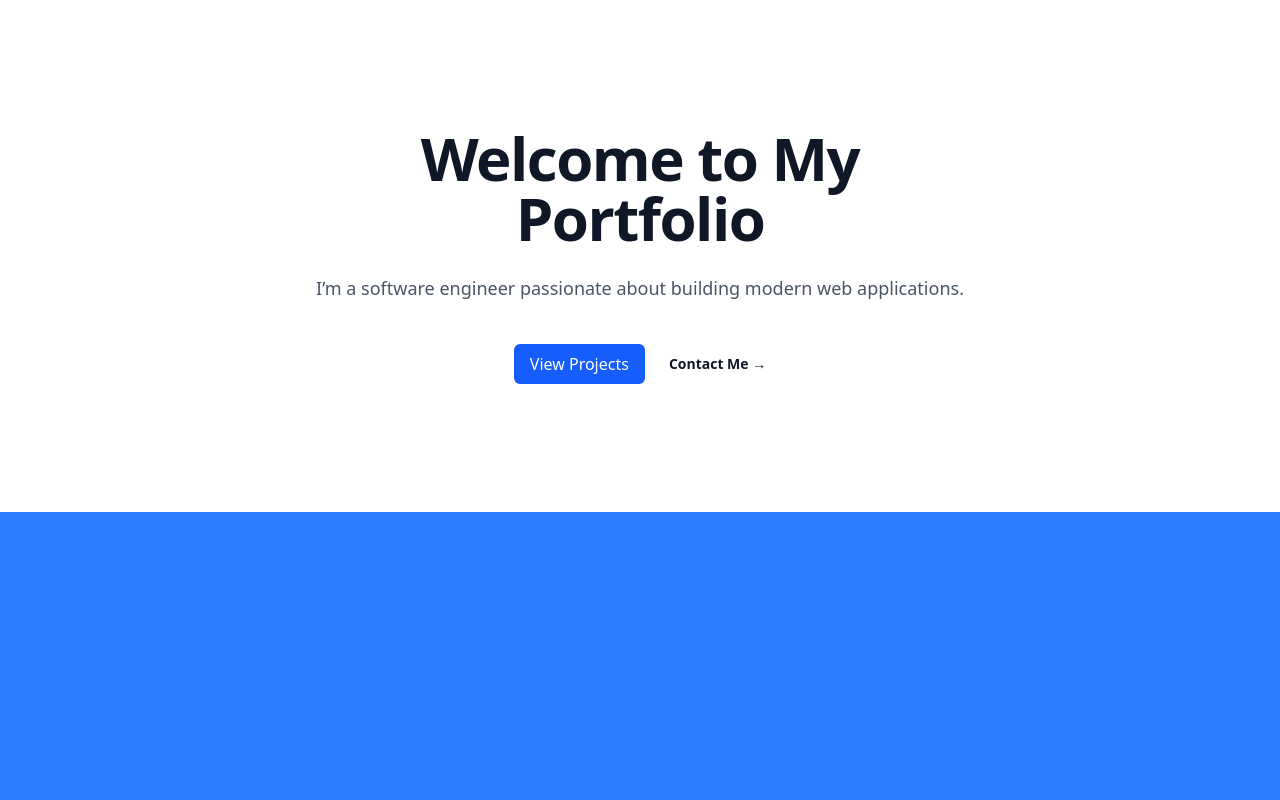
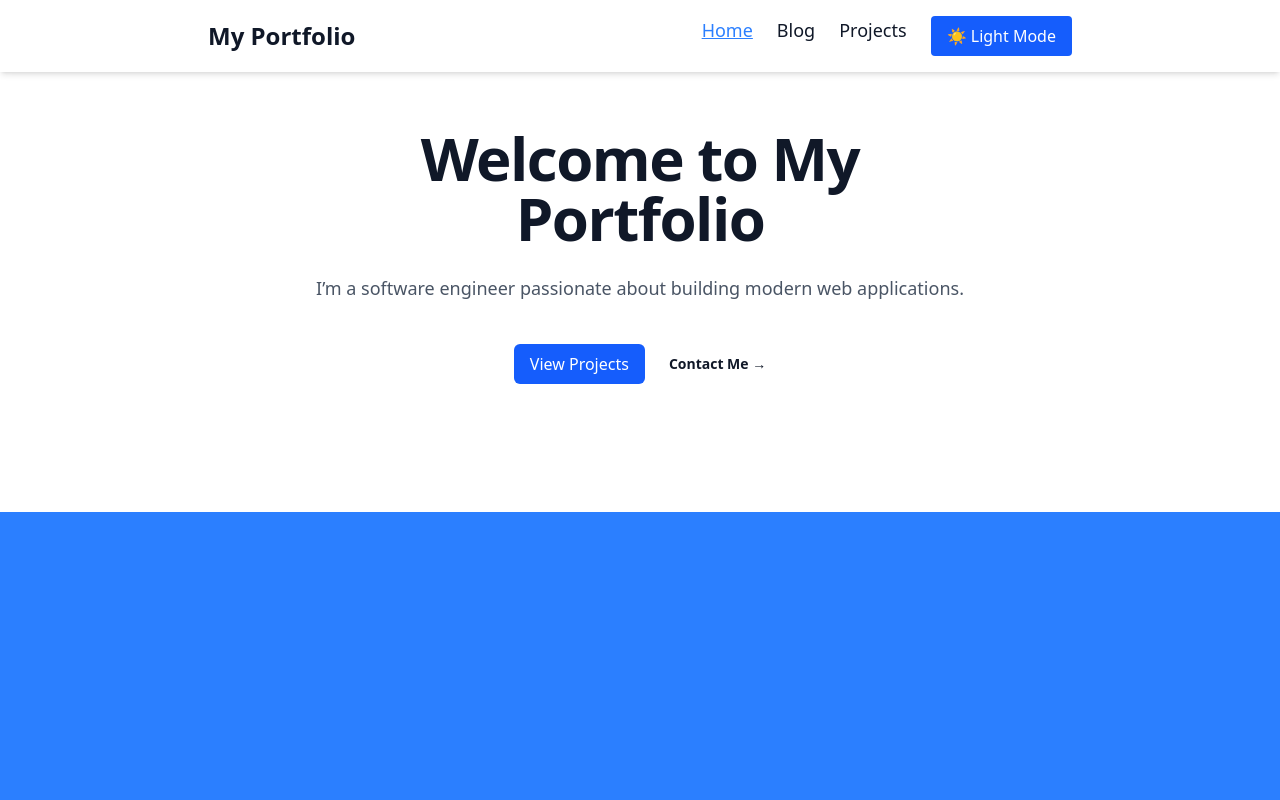
Before and after one commit to yo-resistor/portfolio_website_react_typescript_vite, a React (Vite) app: page / in a window 1280 px wide. Shown: the top 800 px of the page. Built offline with nearby package versions, Linux system fonts and the light colour scheme.

Commit message:
updated navbar.tsx with responsive design and structure. I need to change the details of it: location, font, font size, pages, etc.

```diff
--- a/src/components/Navbar.tsx
+++ b/src/components/Navbar.tsx
@@ -1,23 +1,72 @@
+import { useState } from "react";
+import { Link, useLocation } from "react-router-dom";
 import DarkModeToggle from "./DarkModeToggle";
-import { Link } from "react-router-dom";
 
 const Navbar = () => {
+  const location = useLocation(); // Get the current route
+  const [isOpen, setIsOpen] = useState(false); // Mobile menu toggle
+
   return (
-    <nav className="flex justify-between items-center w-full px-6 py-4 fixed top-0 bg-white/70 dark:bg-black/70 backdrop-blur-md">
-      <Link to="/" className="text-2xl font-bold text-gray-900 dark:text-white">
-        My Portfolio
-      </Link>
-      <div className="flex space-x-4">
+    <nav className="fixed top-0 left-0 w-full bg-white/70 dark:bg-black/70 backdrop-blur-md shadow-md z-50">
+      <div className="max-w-4xl mx-auto flex items-center justify-between p-4">
+        {/* Logo / Home Link */}
         <Link
-          to="/blog"
-          className="text-gray-700 dark:text-gray-300 hover:underline"
+          to="/"
+          className="text-2xl font-bold text-gray-900 dark:text-white"
         >
-          Blog
+          My Portfolio
         </Link>
-        <DarkModeToggle />
+
+        {/* Desktop Navigation */}
+        <div className="hidden md:flex space-x-6">
+          <NavLink to="/" path={location.pathname} label="Home" />
+          <NavLink to="/blog" path={location.pathname} label="Blog" />
+          <NavLink to="/projects" path={location.pathname} label="Projects" />
+          <DarkModeToggle />
+        </div>
+
+        {/* Mobile Menu Button */}
+        <button
+          className="md:hidden text-gray-900 dark:text-white"
+          onClick={() => setIsOpen(!isOpen)}
+        >
+          ☰
+        </button>
       </div>
+
+      {/* Mobile Navigation */}
+      {isOpen && (
+        <div className="md:hidden flex flex-col items-center space-y-4 py-4 bg-white dark:bg-black">
+          <NavLink to="/" path={location.pathname} label="Home" />
+          <NavLink to="/blog" path={location.pathname} label="Blog" />
+          <NavLink to="/projects" path={location.pathname} label="Projects" />
+          <DarkModeToggle />
+        </div>
+      )}
     </nav>
   );
 };
 
+/* Component for Navigation Links with Active State */
+const NavLink = ({
+  to,
+  path,
+  label,
+}: {
+  to: string;
+  path: string;
+  label: string;
+}) => (
+  <Link
+    to={to}
+    className={`text-lg font-medium ${
+      path === to
+        ? "text-blue-500 dark:text-blue-400 underline"
+        : "text-gray-900 dark:text-white hover:text-blue-500"
+    }`}
+  >
+    {label}
+  </Link>
+);
+
 export default Navbar;
```
